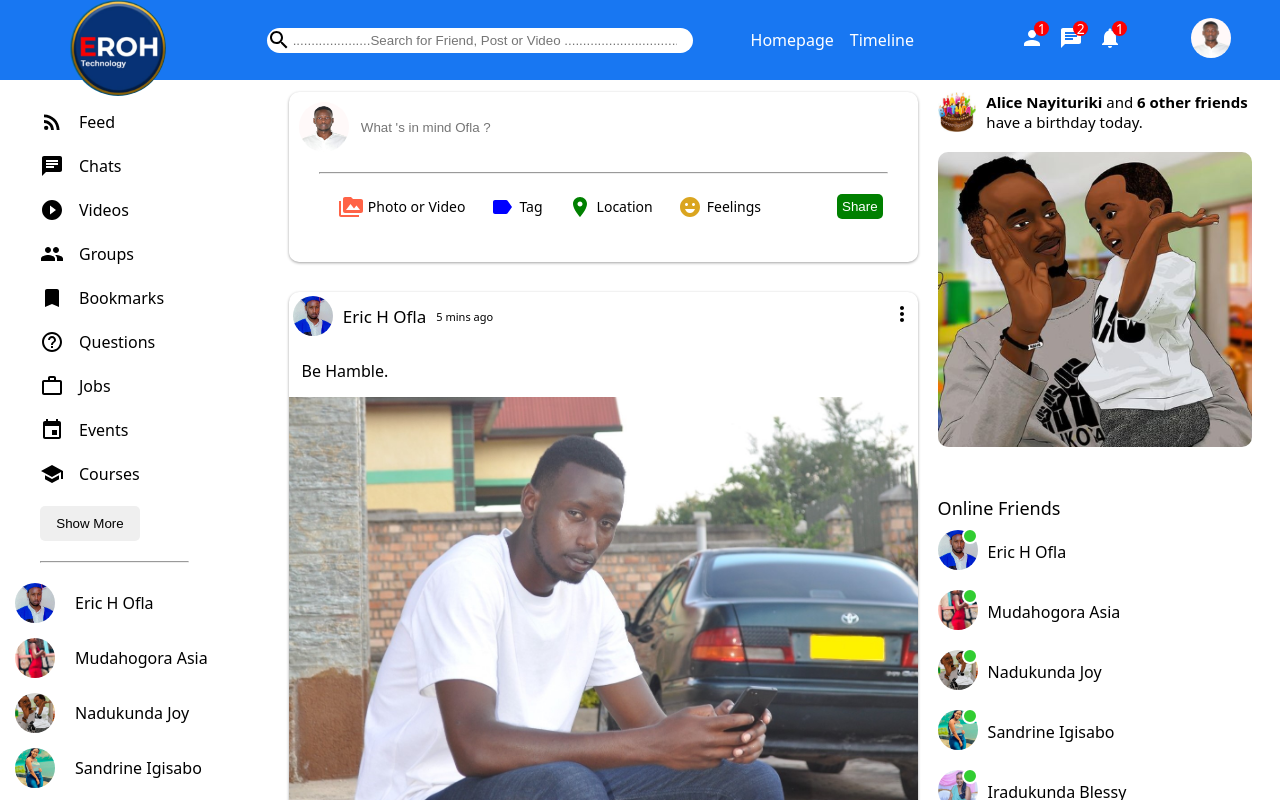
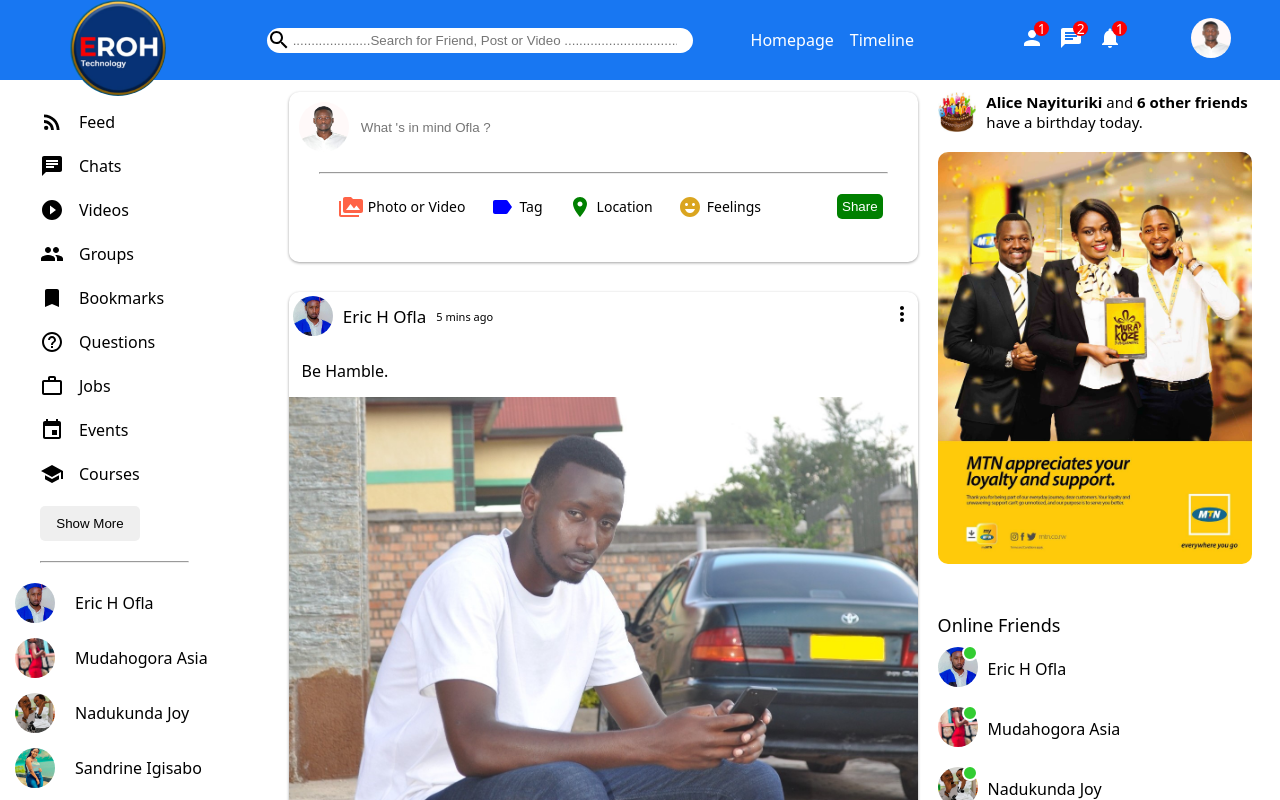
Before and after one commit to EricHOfla/EROH_App, a React (Create React App) app: page / in a window 1280 px wide. Shown: the top 800 px of the page. Built offline with nearby package versions, Linux system fonts and the light colour scheme.

Commit message:
Update Rightbar.jsx

```diff
--- a/src/components/rightbar/Rightbar.jsx
+++ b/src/components/rightbar/Rightbar.jsx
@@ -13,7 +13,7 @@ export default function Rightbar({profle}) {
                   <b>Alice Nayituriki </b> and <b> 6 other friends </b> have a birthday today.
               </span>
           </div>
-          <img  className="rightbarAd" src="assets/img/work-1.png" alt="Amamaza" />
+          <img  className="rightbarAd" src="assets/img/ad.jpg" alt="Amamaza" />
            <h4 className="rightbarTitle">Online Friends</h4>
            <ul className="rightbarFriendList">
            {Users.map((u) => (
```
